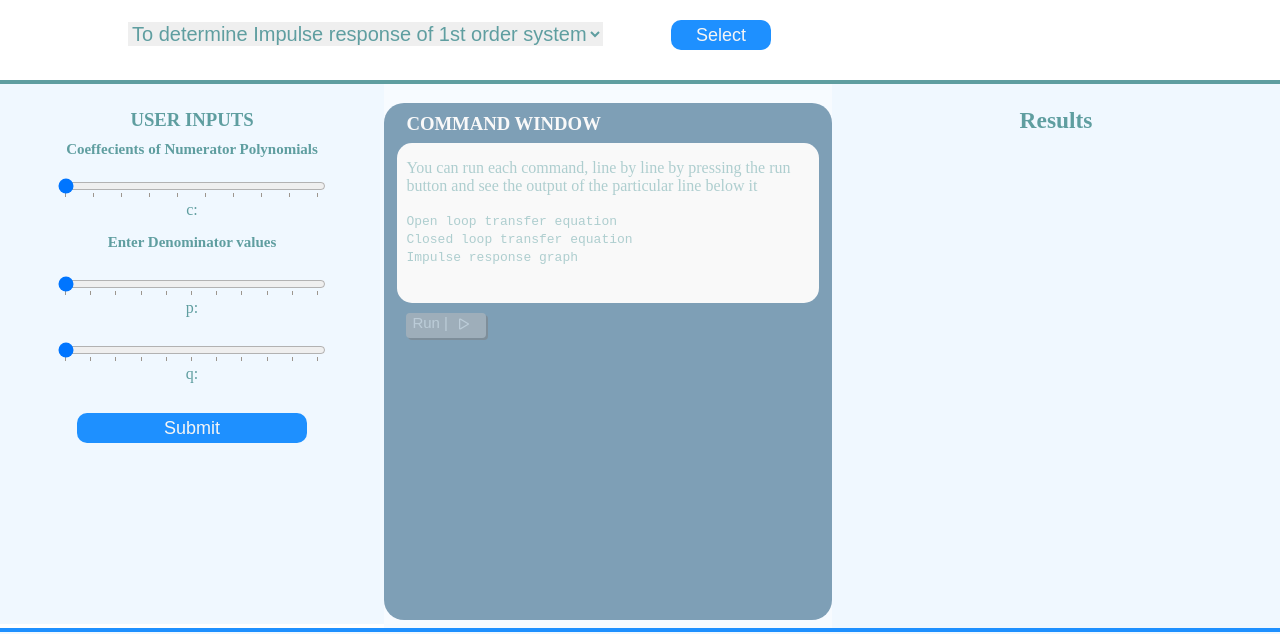
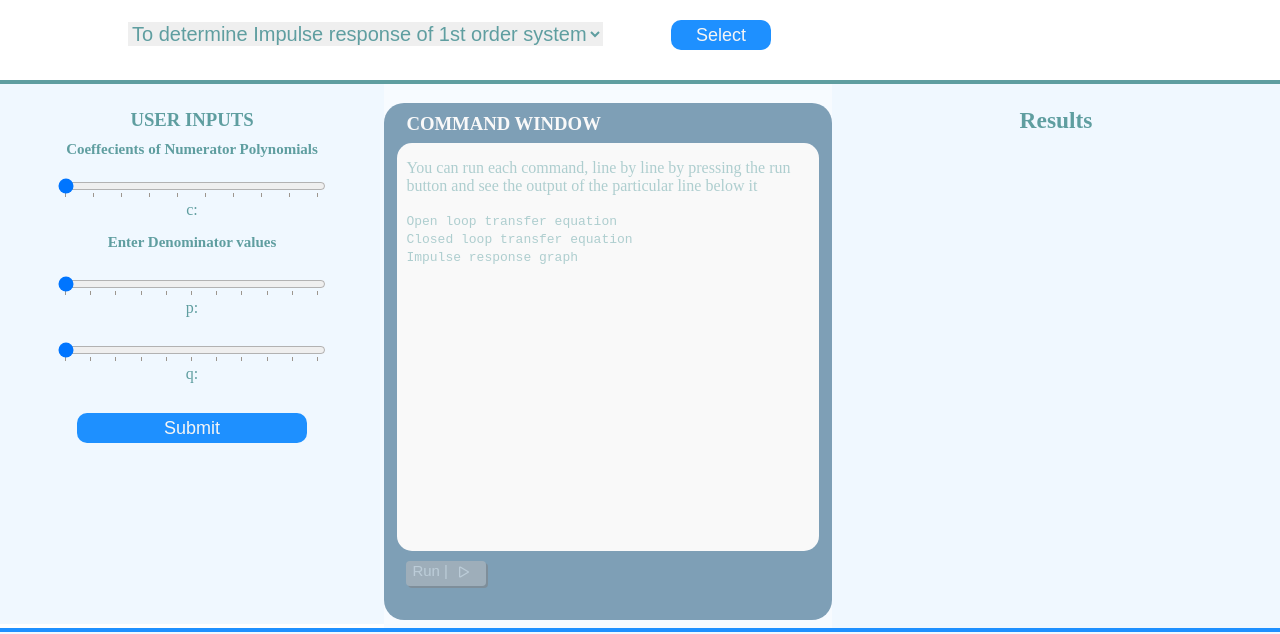
Before and after one commit to virtual-labs/exp-first-order-unity-feedback-system-dei, a plain HTML site: page experiment/simulation/index1.html in a window 1280 px wide. Shown: the top 634 px of the page. Drawn offline with nearby package versions, Linux system fonts and the light colour scheme; some packages are replaced by stand-ins of ours.

Commit message:
Update main.css

```diff
--- a/experiment/simulation/css/main.css
+++ b/experiment/simulation/css/main.css
@@ -192,6 +192,7 @@ body {
     position: relative;
     left: 3%;
     width: 90%;
+    height:75%;
     color: cadetblue;
     padding: 0 2%;
     border-radius: 15px;
```
